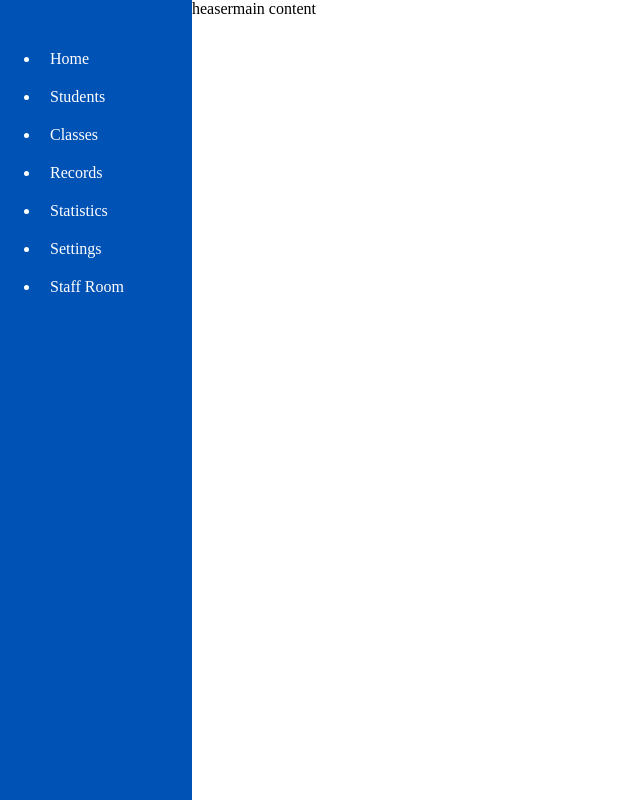
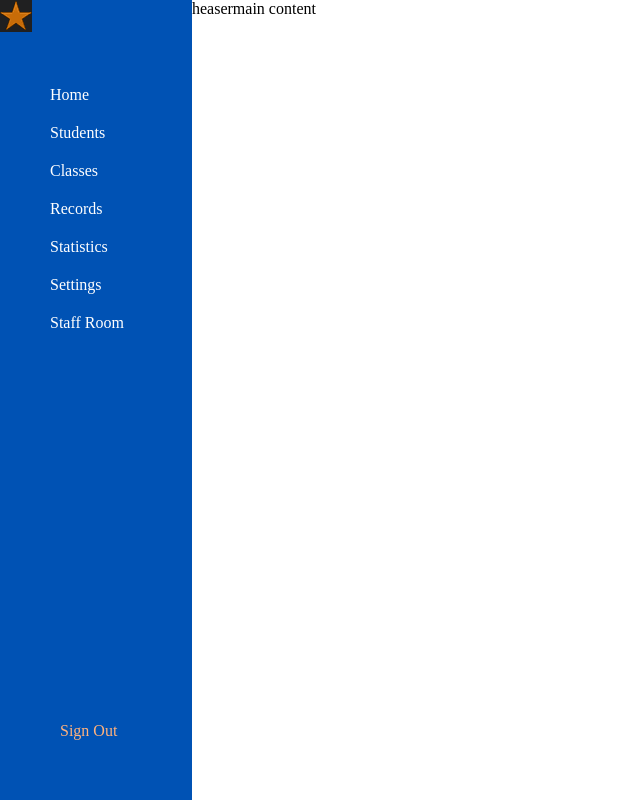
Before and after one commit to DNP-LR/Dashboard, a website built with webpack: page index.html in a window 1280 px wide. Shown: the whole page, without its empty margins (0-640 px from the left). Built offline with nearby package versions, Linux system fonts and the light colour scheme.

Commit message:
[feat] - signout button

```diff
--- a/css/style.css
+++ b/css/style.css
@@ -23,8 +23,30 @@ body {
 .sidebar ul {
   color: var(--white);
   margin: 40px;
+
 }
 
 .sidebar ul li {
   padding: 10px;
+  list-style-type: none;
 }
+
+.sidebar ul li:hover {
+  background-color: var(--white);
+  cursor: pointer;
+}
+
+
+.sidebar ul li:active {
+  color: var(--white);
+  background-color: var(--white);
+  cursor: pointer;
+}
+
+.signOut {
+  color: var(--yellow);
+  bottom: 0;
+  position: fixed;
+  margin: 50px;
+  padding: 10px;
+}
--- a/index.html
+++ b/index.html
@@ -20,8 +20,12 @@
 <body>
 
 <section class="sidebar">
-  <ul >
-    <li>Home</li>
+  <div>
+    <img src="favicon.ico">
+    <div></div>
+  </div>
+  <ul>
+    <li class="active">Home</li>
     <li>Students</li>
     <li>Classes</li>
     <li>Records</li>
@@ -29,6 +33,7 @@
     <li>Settings</li>
     <li>Staff Room</li>
   </ul>
+  <div class="signOut">Sign Out</div>
 </section>
 
 <section class="navbar">
```
